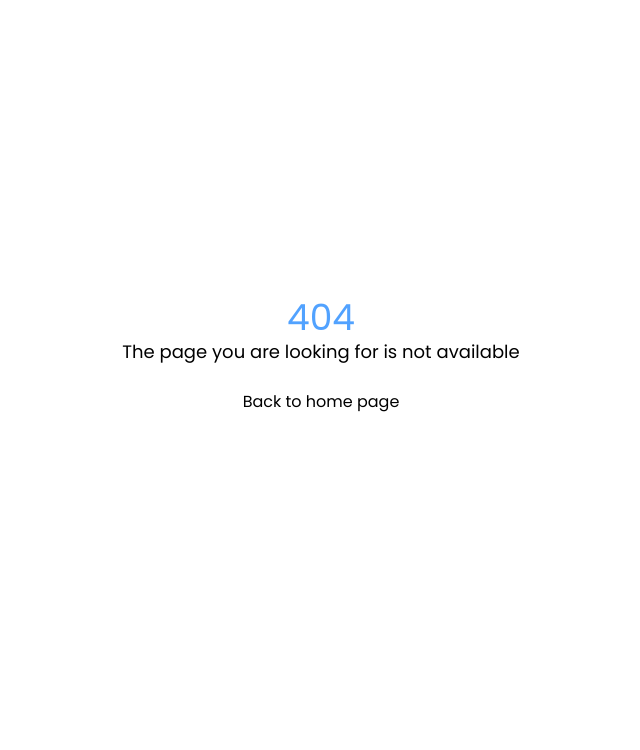
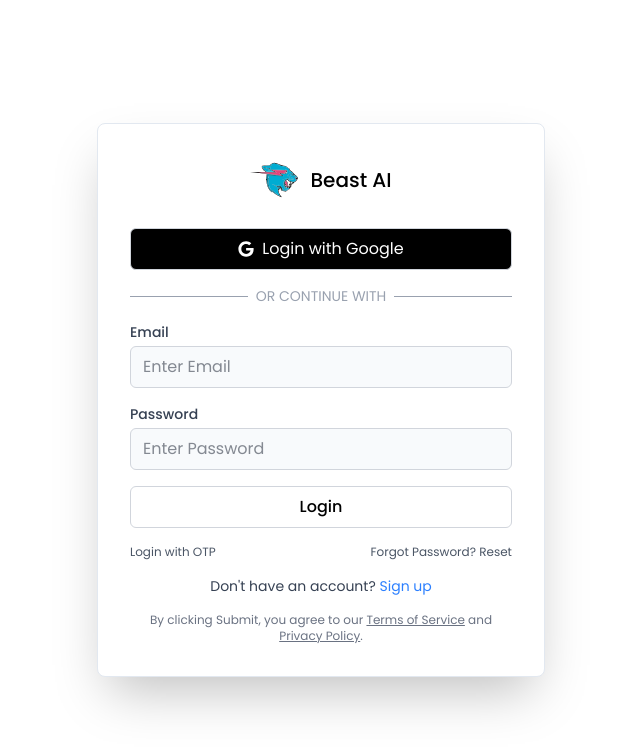
Before and after one commit to yeasinshamimdev/beast-ai, a React (Vite) app: page /login in a window 1280 px wide. Before the commit this address had no page. Shown: the top 750 px of the page, without its empty margins (319-959 px from the left). Built offline with nearby package versions, Linux system fonts and the light colour scheme.

Commit message:
sidebar placed on top

```diff
--- a/src/components/common/Navbar.tsx
+++ b/src/components/common/Navbar.tsx
@@ -2,7 +2,7 @@ import { NavLink } from "react-router";
 
 const Navbar = () => {
   return (
-    <div className="w-full flex items-center justify-center border-b dark:border-slate-50 transition-all duration-300 ease-in-out">
+    <div className="w-full flex items-center justify-center border-b border-slate-200 dark:border-slate-50 transition-all duration-300 ease-in-out">
       <div className="flex items-center justify-between w-full max-w-[95%] md:max-w-[90%] py-4">
         {/* Logo Section */}
         <div className="flex items-center gap-2 lg:gap-10">
--- a/src/components/common/Sidebar.tsx
+++ b/src/components/common/Sidebar.tsx
@@ -1,7 +1,14 @@
 import { useAuth } from "@/hooks/useAuth";
 import useViewportWidth from "@/hooks/useViewPort";
 import { useState } from "react";
-import { BiCrown, BiHome, BiLogOut, BiMenu, BiUser } from "react-icons/bi";
+import {
+  BiCrown,
+  BiHome,
+  BiLogOut,
+  BiMenu,
+  BiUser,
+  BiUserCircle,
+} from "react-icons/bi";
 import { FaTools } from "react-icons/fa";
 import { GrProjects } from "react-icons/gr";
 import { NavLink } from "react-router";
@@ -27,7 +34,7 @@ const Sidebar = () => {
       <div
         className={`fixed z-30 top-0 left-0 h-screen transition-transform duration-300 ease-in-out ${
           isSidebarOpen ? "translate-x-0" : "-translate-x-full"
-        } lg:translate-x-0 lg:static w-64 border-r dark:border-slate-50 bg-white dark:bg-black`}
+        } lg:translate-x-0 lg:static w-64 border-r border-slate-200 dark:border-slate-50 bg-white dark:bg-black`}
       >
         <div className="h-full flex flex-col items-center justify-center gap-2 px-3">
           {/* Collapse Button for Mobile */}
@@ -57,17 +64,18 @@ const Sidebar = () => {
           </div>
 
           {/* Content */}
-          <div className="w-full h-full max-h-[90%] flex flex-col gap-2 overflow-hidden">
+          <div className="w-full h-full flex flex-col gap-2 overflow-hidden">
             {/* Profile */}
-            <div className="flex flex-col items-center gap-2 h-full justify-center">
+            <div className="flex flex-col items-center gap-2 h-full mt-4">
               <div className="w-full flex items-center group">
                 <button className="flex items-center gap-4 font-semibold capitalize whitespace-nowrap rounded-md border p-2 w-full overflow-hidden">
-                  <img
-                    src="https://lh3.googleusercontent.com/a/ACg8ocI5ZER5vyWOULrWkR6Gp8_c-SXkd355X5MVYUUpMD_DB7jx86Q=s96-c"
+                  {/* <img
+                    src=""
                     className="rounded-full w-8"
                     alt="profile"
-                  />
-                  Yeasin Shamim
+                  /> */}
+                  <BiUserCircle size={30} />
+                  Mr Beast
                 </button>
               </div>
 
--- a/src/hooks/AuthContext.tsx
+++ b/src/hooks/AuthContext.tsx
@@ -1,4 +1,5 @@
 import { useState } from "react";
+import { redirect } from "react-router";
 import { AuthContext } from "./useAuth";
 
 export const AuthProvider = ({ children }: { children: React.ReactNode }) => {
@@ -15,6 +16,7 @@ export const AuthProvider = ({ children }: { children: React.ReactNode }) => {
   const logout = () => {
     localStorage.removeItem("user");
     setUser(null);
+    redirect("/auth/login");
   };
 
   return (
--- a/src/pages/Login.tsx
+++ b/src/pages/Login.tsx
@@ -1,6 +1,7 @@
 import { useAuth } from "@/hooks/useAuth";
 import { useState } from "react";
 import { FaGoogle } from "react-icons/fa";
+import { Link } from "react-router";
 
 const LoginPage = () => {
   const { login } = useAuth();
@@ -35,7 +36,7 @@ const LoginPage = () => {
 
   return (
     <div className="min-h-screen flex items-center justify-center bg-white dark:bg-black">
-      <div className="bg-white dark:bg-black border dark:border-gray-700 rounded-lg shadow-lg p-8 w-full max-w-md">
+      <div className="bg-white dark:bg-black dark:border-gray-700 rounded-lg shadow-2xl border border-slate-200 p-8 w-full max-w-md">
         {/* Logo */}
         <div className="flex justify-center items-center gap-3 mb-6">
           <img src="/mr-beast-logo.svg" alt="Beast AI" className="h-12" />
@@ -73,7 +74,7 @@ const LoginPage = () => {
                 errors.email
                   ? "border-red-500"
                   : "border-gray-300 dark:border-gray-600"
-              } rounded-md bg-slate-400 dark:bg-slate-200 text-gray-900 dark:text-gray-900 focus:outline-none focus:ring-2 focus:ring-blue-500`}
+              } rounded-md bg-slate-50 dark:bg-slate-200 text-gray-900 dark:text-gray-900 focus:outline-none focus:ring-2 focus:ring-blue-500`}
             />
             {errors.email && (
               <p className="text-red-500 text-xs mt-1">{errors.email}</p>
@@ -96,7 +97,7 @@ const LoginPage = () => {
                 errors.password
                   ? "border-red-500"
                   : "border-gray-300 dark:border-gray-600"
-              } rounded-md bg-slate-400 dark:bg-slate-200 text-gray-900 dark:text-gray-900 focus:outline-none focus:ring-2 focus:ring-blue-500`}
+              } rounded-md bg-slate-50 dark:bg-slate-200 text-gray-900 dark:text-gray-900 focus:outline-none focus:ring-2 focus:ring-blue-500`}
             />
             {errors.password && (
               <p className="text-red-500 text-xs mt-1">{errors.password}</p>
@@ -123,9 +124,9 @@ const LoginPage = () => {
         {/* Signup */}
         <div className="mt-4 text-sm text-gray-700 dark:text-gray-300 text-center">
           Don't have an account?{" "}
-          <a href="#" className="text-blue-500 hover:underline">
+          <Link to={"/login"} className="text-blue-500 hover:underline">
             Sign up
-          </a>
+          </Link>
         </div>
 
         {/* Terms */}
--- a/src/routes/router.tsx
+++ b/src/routes/router.tsx
@@ -3,6 +3,7 @@ import MainLayout from "@/layout/MainLayout";
 import AIApps from "@/pages/AIApps";
 import ErrorPage from "@/pages/ErrorPage";
 import Home from "@/pages/Home";
+import LoginPage from "@/pages/Login";
 import MyProjects from "@/pages/MyProjects";
 import Profile from "@/pages/Profile";
 import Subscription from "@/pages/Subscription";
@@ -37,4 +38,9 @@ export const router = createBrowserRouter([
       },
     ],
   },
+  {
+    path: "/login",
+    Component: LoginPage,
+    errorElement: <ErrorPage />,
+  },
 ]);
```
